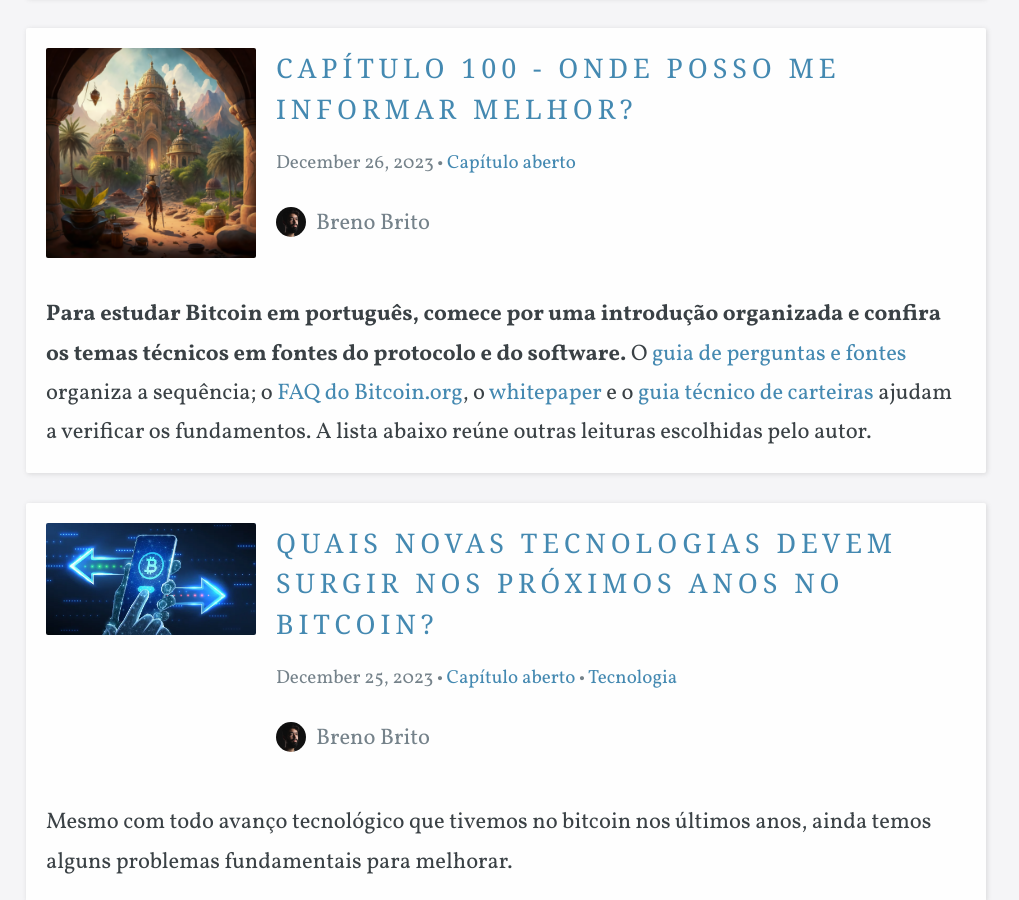
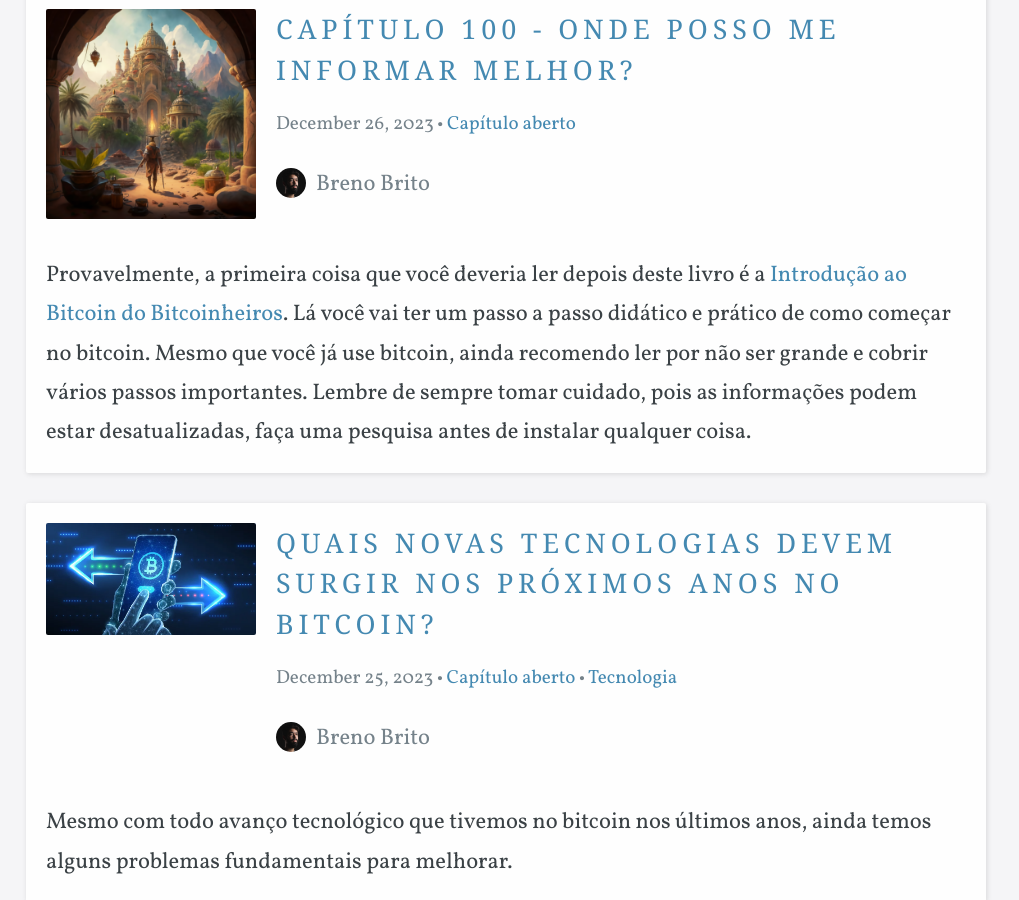
Before and after one commit to brenorb/bitcoin101, a Jekyll site: the page built from blog/index.html, in a window 1280 px wide and 900 px high, scrolled down 2718 px. Shown: the whole window, without its empty margins (134-1153 px from the left). Built offline with Jekyll 4.4.1, drawn with Linux system fonts in a browser that asks for light colours; some web fonts are replaced; the list of posts is cut into pages by our own code; some of the changed text lies outside the part shown.

Commit message:
fix: remove added introductions from chapter 100 and book list

```diff
--- a/_posts/2023-05-27-onde-posso-informar-melhor.md
+++ b/_posts/2023-05-27-onde-posso-informar-melhor.md
@@ -10,8 +10,6 @@ author_staff_member: breno-brito
 image: "/uploads/informar.webp"
 large_header: false
 ---
-
-**Para estudar Bitcoin em português, comece por uma introdução organizada e confira os temas técnicos em fontes do protocolo e do software.** O [guia de perguntas e fontes](/aprender-bitcoin/#fontes-confiaveis) organiza a sequência; o [FAQ do Bitcoin.org](https://bitcoin.org/pt_BR/faq), o [whitepaper](https://bitcoin.org/bitcoin.pdf) e o [guia técnico de carteiras](https://developer.bitcoin.org/devguide/wallets.html) ajudam a verificar os fundamentos. A lista abaixo reúne outras leituras escolhidas pelo autor.
 
 Provavelmente, a primeira coisa que você deveria ler depois deste livro é a [Introdução ao Bitcoin do Bitcoinheiros](https://bitcoinheiros.com/intro-bitcoin/). Lá você vai ter um passo a passo didático e prático de como começar no bitcoin. Mesmo que você já use bitcoin, ainda recomendo ler por não ser grande e cobrir vários passos importantes. Lembre de sempre tomar cuidado, pois as informações podem estar desatualizadas, faça uma pesquisa antes de instalar qualquer coisa.
 
--- a/_posts/2026-03-14-5-melhores-livros-para-aprender-bitcoin.md
+++ b/_posts/2026-03-14-5-melhores-livros-para-aprender-bitcoin.md
@@ -11,8 +11,6 @@ image: "/uploads/livro.png"
 large_header: false
 description: "Lista direta com 5 livros para iniciantes em Bitcoin — do básico ao técnico — incluindo 101 Perguntas sobre Bitcoin."
 ---
-
-**Para começar a aprender Bitcoin, esta seleção reúne 101 Perguntas sobre Bitcoin, O Pequeno Livro do Bitcoin, Inventando o Bitcoin, O Padrão Bitcoin e O Livro de Satoshi.** A ordem abaixo é a avaliação editorial de Breno Brito, autor do primeiro livro recomendado, e considera nível e objetivo de leitura. Veja também o [guia de perguntas e fontes](/aprender-bitcoin/).
 
 Para quem quer aprender **Bitcoin** com calma e com fundamento (sem depender de “dica rápida”), um bom livro continua sendo o caminho mais eficiente: dá contexto, organiza conceitos e ajuda a reduzir a chance de cair em narrativas ruins e golpes.
 
```
